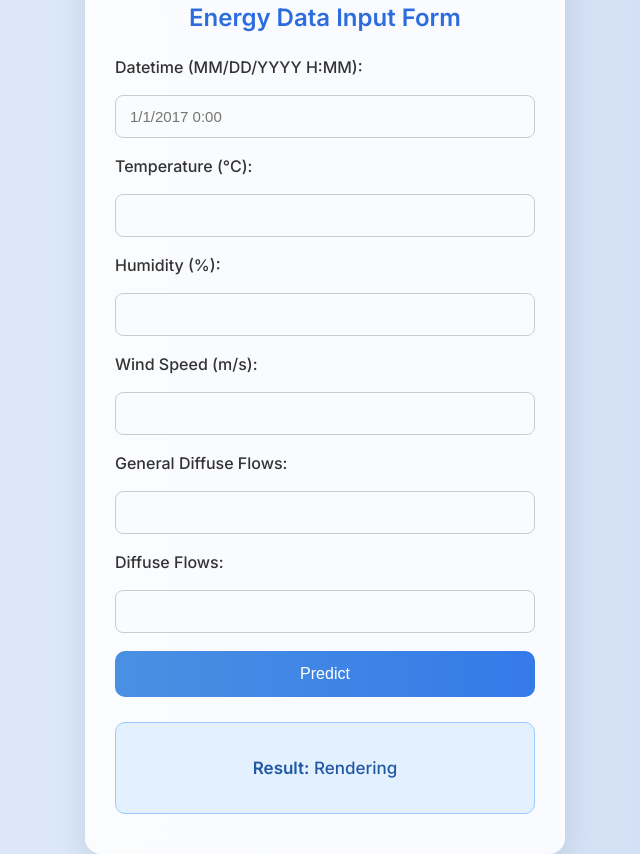
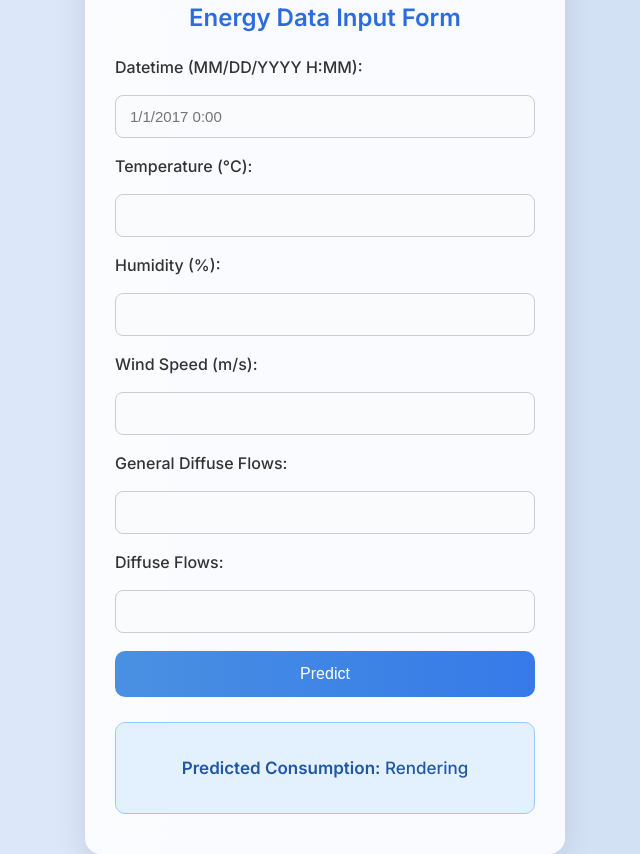
Before and after one commit to PrathamDesai07/Energy-Consumption-Prediction, a FastAPI app: page / in a window 1280 px wide. Shown: the whole page, without its empty margins (315-955 px from the left). Run offline with FastAPI, Linux system fonts and the light colour scheme; parts of the project's set-up code (start-up, migrations or seed data) failed here and were passed over.

Commit message:
10. Beautified Output

```diff
--- a/app.py
+++ b/app.py
@@ -138,13 +138,20 @@ async def predictRouteClient(request: Request):
         normalized_prediction = np.array([value])
 
         pred_values = scaler.inverse_transform(normalized_prediction)
-
-        status = f'Predicted consumption {pred_values}'
+        zone1, zone2, zone3 = pred_values[0]
+        print(zone1, zone2, zone3)
+        formatted_html = f"""
+        Zone 1: {zone1:,.2f} kWh
+        Zone 2: {zone2:,.2f} kWh
+        Zone 3: {zone3:,.2f} kWh
+        """
+        print(formatted_html)
+        status = f'Predicted consumption {type(pred_values)}'
 
         # Render the same HTML page with the prediction result
         return templates.TemplateResponse(
             "energydata.html",
-            {"request": request, "context": status},
+            {"request": request, "context": formatted_html},
         )
 
     except Exception as e:
--- a/templates/energydata.html
+++ b/templates/energydata.html
@@ -34,7 +34,7 @@
 
         {% if context %}
         <div class="result">
-            <p><strong>Result:</strong> {{ context }}</p>
+            <p><strong>Predicted Consumption:</strong> {{ context }}</p>
         </div>
         {% endif %}
     </div>
```
